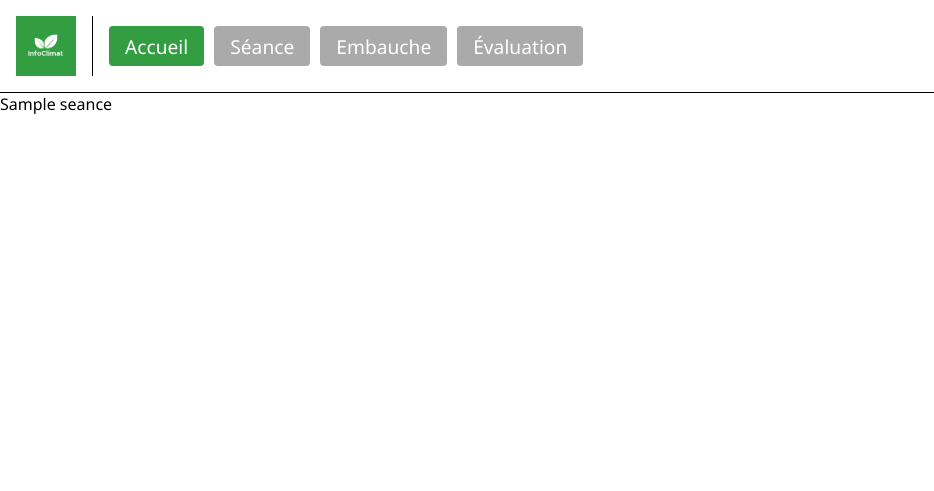
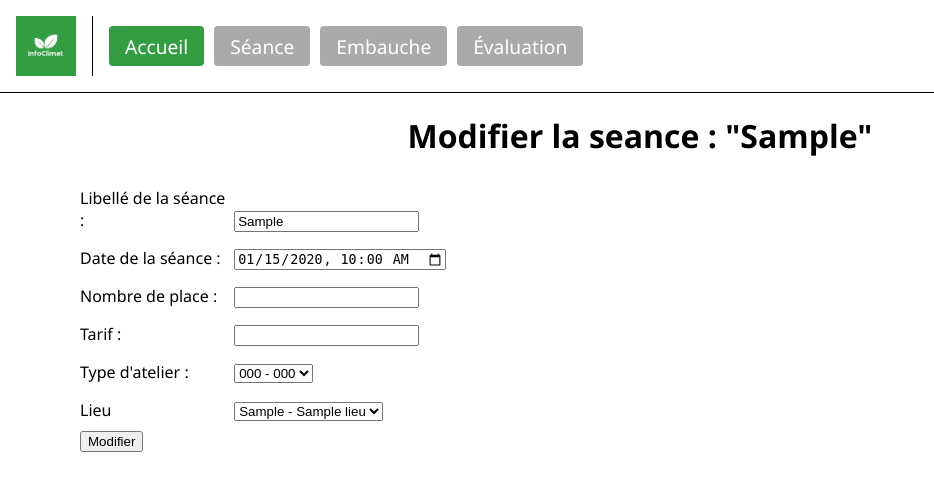
Before and after one commit to Spaceiii/SAE_1.04_CRUD, a Flask app: template templates/seance/edit_seance.html in a window 1280 px wide. Shown: the top 491 px of the page, without its empty margins (0-934 px from the left). Run offline with Flask 3, Linux system fonts and the light colour scheme; the template is opened without the code that fills it: most values are stand-ins (such as "Sample title", 1, 10 or a date in 2020); some libraries are stand-ins or nearby versions.

Commit message:
Edit seance

```diff
--- a/app.py
+++ b/app.py
@@ -14,8 +14,6 @@ def get_db():
     load_dotenv()
 
     if 'db' not in g:
-        print("Connexion à la base de données")
-        print(os.environ.get("HOST"), os.environ.get("USER"), os.environ.get("PASSWORD"), os.environ.get("DATABASE")    )
         g.db = pymysql.connect(
             host=os.environ.get("HOST"),
             user=os.environ.get("LOGIN"),
@@ -51,10 +49,12 @@ def show_accueil():
 def show_seance():
     cursor = get_db().cursor()
     sql = '''
-    SELECT Seance.id_seance, Seance.libelle_seance, Seance.tarif, Lieu.nom_lieu, Lieu.ville_lieu
+    SELECT Seance.*, Seance.tarif, Lieu.nom_lieu, Lieu.ville_lieu, Atelier.libelle_atelier
     FROM Seance
     JOIN Lieu
-    ON Lieu.id_lieu = Seance.id_lieu;
+    ON Lieu.id_lieu = Seance.id_lieu
+    JOIN Atelier
+    ON Atelier.code_atelier = Seance.code_atelier;
     '''
     cursor.execute(sql)
     seances = cursor.fetchall()
@@ -63,18 +63,78 @@ def show_seance():
 
 @app.route("/seance/edit", methods=["GET"])
 def edit_seance():
-    idetifiant = int(request.args.get('id', '0'))
+    identifiant = int(request.args.get('id', '0'))
     cursor = get_db().cursor()
     sql = f'''
-        SELECT Seance.id_seance, Seance.libelle_seance, Seance.tarif, Lieu.nom_lieu, Lieu.ville_lieu
+        SELECT Seance.*, Lieu.nom_lieu, Lieu.ville_lieu, Atelier.libelle_atelier
         FROM Seance
         JOIN Lieu
         ON Lieu.id_lieu = Seance.id_lieu
-        WHERE Seance.id_seance = {idetifiant}
+        JOIN Atelier
+        ON Atelier.code_atelier = Seance.code_atelier
+        WHERE Seance.id_seance = {identifiant};
         '''
     cursor.execute(sql)
     seance = cursor.fetchall()
-    return render_template("seance/edit_seance.html", seance=seance)
+
+    sql = f'''
+            SELECT Atelier.libelle_atelier, Atelier.code_atelier
+            FROM Atelier;
+            '''
+    cursor.execute(sql)
+    ateliers = cursor.fetchall()
+
+    sql = f'''
+                SELECT Lieu.nom_lieu, Lieu.id_lieu
+                FROM Lieu;
+                '''
+    cursor.execute(sql)
+    lieux = cursor.fetchall()
+    return render_template("seance/edit_seance.html", seance=seance, ateliers=ateliers, lieux=lieux)
+
+
+@app.route("/seance/edit", methods=["POST"])
+def edit_seance_post():
+    libelle_seance = request.form.get("libelle_seance")
+    date_seance = request.form.get("date_seance")
+    place_seance = int(request.form.get("place_seance"))
+    tarif = float(request.form.get("tarif"))
+    code_atelier = int(request.form.get("code_atelier"))
+    id_lieu = int(request.form.get("id_lieu"))
+    id_seance = int(request.form.get("id_seance"))
+    cursor = get_db().cursor()
+    print(libelle_seance, date_seance, place_seance, tarif, code_atelier, id_lieu, id_seance)
+    sql = '''
+    UPDATE Seance
+    SET
+        libelle_seance = %s,
+        date_heure_seance = %s,
+        nombre_places = %s,
+        tarif = %s,
+        code_atelier = %s,
+        id_lieu = %s
+    WHERE Seance.id_seance = %s;
+    '''
+    cursor.execute(sql, (libelle_seance, date_seance, place_seance, tarif, code_atelier, id_lieu, id_seance))
+    return redirect("/seance/show")
+
+
+@app.route("/seance/delete", methods=["GET"])
+def delete_seance():
+    identifiant = int(request.args.get('id', '0'))
+    cursor = get_db().cursor()
+    sql = '''
+    SELECT Seance.*, Seance.tarif, Lieu.nom_lieu, Lieu.ville_lieu, Atelier.libelle_atelier
+    FROM Seance
+    JOIN Lieu
+    ON Lieu.id_lieu = Seance.id_lieu
+    JOIN Atelier
+    ON Atelier.code_atelier = Seance.code_atelier;
+    '''
+    flash(f"{identifiant}", "")
+    cursor.execute(sql)
+    seances = cursor.fetchall()
+    return redirect("/seance/show")
 
 
 @app.route("/embauche/show")
@@ -90,7 +150,7 @@ def show_embauche():
     ;
     '''
     cursor.execute(sql)
-    embauches = cursor.fetchall()
+    embauches = cursor.fetchone()
     return render_template("embauche/show_embauche.html", embauches=embauches)
 
 
--- a/static/style/css/index.css
+++ b/static/style/css/index.css
@@ -114,6 +114,20 @@ main h1 {
   background: #d25f5f;
 }
 
+.option-item {
+  outline: none;
+}
+
+.edit-main {
+  margin: 0 5rem;
+}
+
+.edit-main label {
+  display: inline-block;
+  width: 150px;
+  margin: 0.5rem 0;
+}
+
 
 
 /*# sourceMappingURL=index.css.map */
--- a/static/style/sass/index.scss
+++ b/static/style/sass/index.scss
@@ -118,3 +118,17 @@ main {
     background: $red-btn;
   }
 }
+
+.option-item {
+  outline: none;
+}
+
+.edit-main {
+  margin: 0 5rem;
+
+  label {
+    display: inline-block;
+    width: 150px;
+    margin: .5rem 0;
+  }
+}
--- a/templates/seance/edit_seance.html
+++ b/templates/seance/edit_seance.html
@@ -5,7 +5,51 @@
 {% endblock %}
 
 {% block body %}
-    {{ seance }}
+<main class="edit-main">
+    {% if seance == () %}
+        Cette séance n'existe pas / plus !
+    {% else %}
 
-    <form action=""></form>
+    <h1>Modifier la seance : "{{ seance[0].libelle_seance }}"</h1>
+
+    <form action="/seance/edit" method="post">
+        <input name="id_seance" id="id_seance" type="hidden" value="{{ seance[0].id_seance }}">
+        <label for="libelle_seance">Libellé de la séance :</label>
+        <input required type="text" id="libelle_seance" name="libelle_seance" value="{{ seance[0].libelle_seance }}">
+        <br>
+        <label for="date_seance">Date de la séance : </label>
+        <input required type="datetime-local" id="date_seance" name="date_seance" value="{{ seance[0].date_heure_seance }}">
+        <br>
+        <label for="place_seance">Nombre de place : </label>
+        <input required type="number" name="place_seance" id="place_seance" value="{{ seance[0].nombre_places }}">
+        <br>
+        <label for="tarif">Tarif : </label>
+        <input required type="number" name="tarif" id="tarif" value="{{ seance[0].tarif }}">
+
+        <br><label for="code_atelier">Type d'atelier : </label>
+        <select required name="code_atelier" id="code_atelier">
+            {% for atelier in ateliers %}
+                <option
+                    class="option-item"
+                    value="{{ atelier.code_atelier }}"
+                    {% if atelier.code_atelier == seance[0].code_atelier %}selected{% endif %}
+                >{{ atelier.code_atelier }}&nbsp;-&nbsp;{{ atelier.libelle_atelier }}</option>
+            {% endfor %}
+        </select>
+        <br>
+        <label for="id_lieu">Lieu</label>
+        <select name="id_lieu" id="id_lieu">
+            {% for lieu in lieux %}
+            <option
+                    class="option-item"
+                    value="{{ lieu.id_lieu }}"
+                    {% if lieu.id_lieu == seance[0].id_lieu %}selected{% endif %}
+                >{{ lieu.id_lieu }}&nbsp;-&nbsp;{{ lieu.nom_lieu }}</option>
+            {% endfor %}
+        </select>
+        <br>
+        <input type="submit" value="Modifier">
+    </form>
+    {% endif %}
+</main>
 {% endblock %}
--- a/templates/seance/show_seance.html
+++ b/templates/seance/show_seance.html
@@ -14,10 +14,12 @@
                     <hr>
                     <p>Tarif: {{ seance.tarif }}€</p>
                     <p>Lieu : {{ seance.nom_lieu }}, {{ seance.ville_lieu }}</p>
+                    <p>Nombre de place : {{ seance.nombre_places }}</p>
+                    <p>Type d'atelier : {{ seance.libelle_atelier }}</p>
                     <hr>
                     <div class="list-btn">
-                      <a href="/seance/edit?id={{ seance.id_seance }}" class="seance-edit">Editer</a>
-                        <a href="/" class="seance-delete">Supprimer</a>
+                        <a href="/seance/edit?id={{ seance.id_seance }}" class="seance-edit">Editer</a>
+                        <a href="/seance/delete?id={{ seance.id_seance }}" class="seance-delete">Supprimer</a>
                     </div>
                 </div>
             {% endfor %}
```
Also changed, not shown: static/style/sass/index.css (+13 -0 lines), 2 other files.
